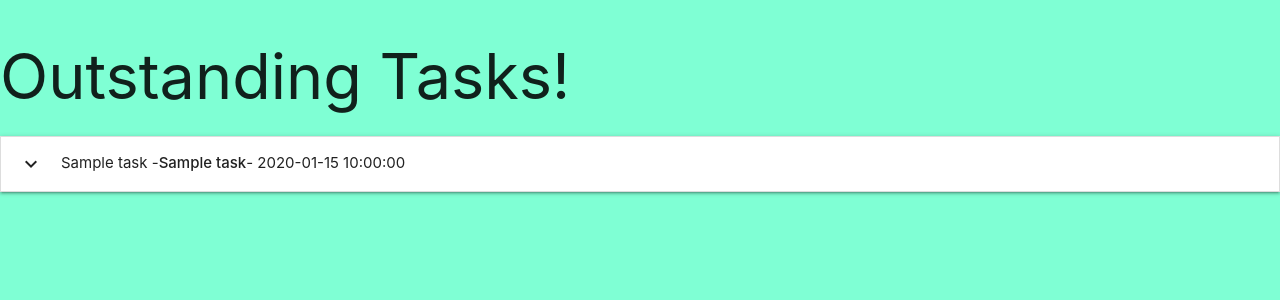
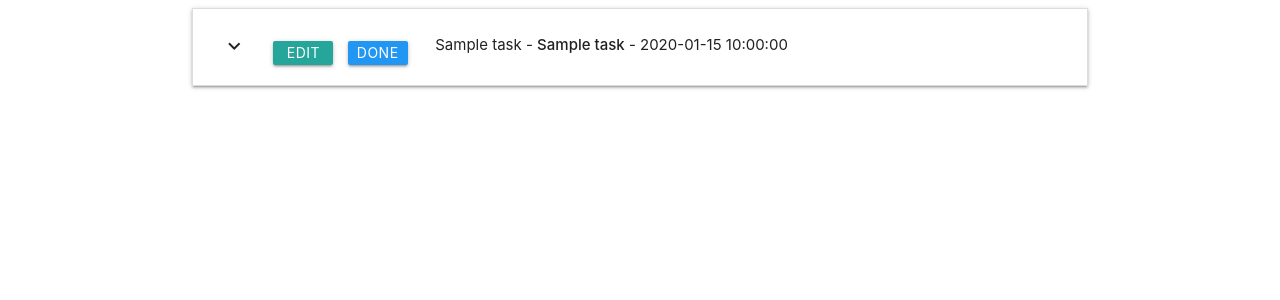
Before and after one commit to auxfuse/task-manager, a Flask app: page / in a window 1280 px wide. Shown: the top 300 px of the page. Run offline with Flask 2, Linux system fonts and the light colour scheme; a database or web service that is not in the repository returns one stand-in record (values such as "Sample title"); some libraries are stand-ins or nearby versions.

Commit message:
done and edit buttons added to task with core spacing implemented

```diff
--- a/static/css/style.css
+++ b/static/css/style.css
@@ -1,3 +1,11 @@
-body {
-    background-color: aquamarine;
+.btn_small {
+    height: 24px;
+    width: 60px;
+    line-height: 24px;
+    margin: 5px;
+    padding: 0 0.5em;
 }
+
+.expand_chev, .task_header {
+    margin-top: 10px;
+}
--- a/templates/base.html
+++ b/templates/base.html
@@ -8,10 +8,11 @@
         <title>Home</title>
     </head>
     <body>
-        <h1>Outstanding Tasks!</h1>
-        {% block content %}
+        <div class="container">
+            {% block content %}
 
-        {% endblock %}
+            {% endblock %}
+        </div>
         <script src="https://cdnjs.cloudflare.com/ajax/libs/jquery/3.4.1/jquery.min.js" integrity="sha256-CSXorXvZcTkaix6Yvo6HppcZGetbYMGWSFlBw8HfCJo=" crossorigin="anonymous"></script>
         <script src="https://cdnjs.cloudflare.com/ajax/libs/materialize/1.0.0/js/materialize.min.js" integrity="sha256-U/cHDMTIHCeMcvehBv1xQ052bPSbJtbuiw4QA9cTKz0=" crossorigin="anonymous"></script>
         <script>
--- a/templates/tasks.html
+++ b/templates/tasks.html
@@ -4,7 +4,18 @@
     <ul class="collapsible">
         {% for task in tasks %}
         <li>
-            <div class="collapsible-header"><i class="material-icons">expand_more</i>{{task.category_name}} - <strong>{{task.task_name}}</strong> - {{task.due_date}}</div>
+            <div class="row">
+                <div class="collapsible-header">
+                    <div class="col s3">
+                        <i class="material-icons expand_chev">expand_more</i>
+                        <a class="waves-effect waves-light btn btn_small">Edit</a>
+                        <a class="waves-effect waves-light btn btn_small blue">Done</a>
+                    </div>
+                    <div class="col s9">
+                        <div class="task_header">{{task.category_name}} - <strong>{{task.task_name}}</strong> - {{task.due_date}}</div>
+                    </div>
+                </div>
+            </div>
             <div class="collapsible-body"><span>{{task.task_description}}</span></div>
         </li>
         {% endfor %}
```
